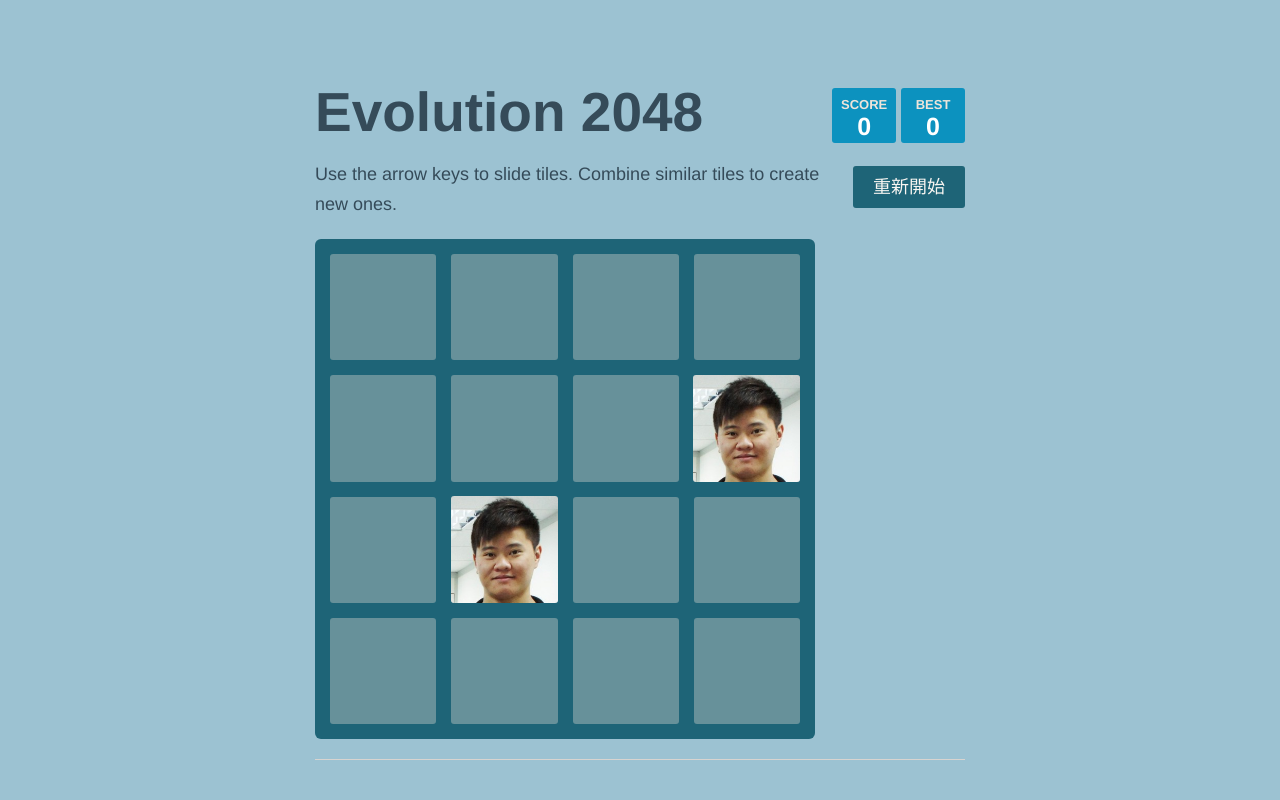
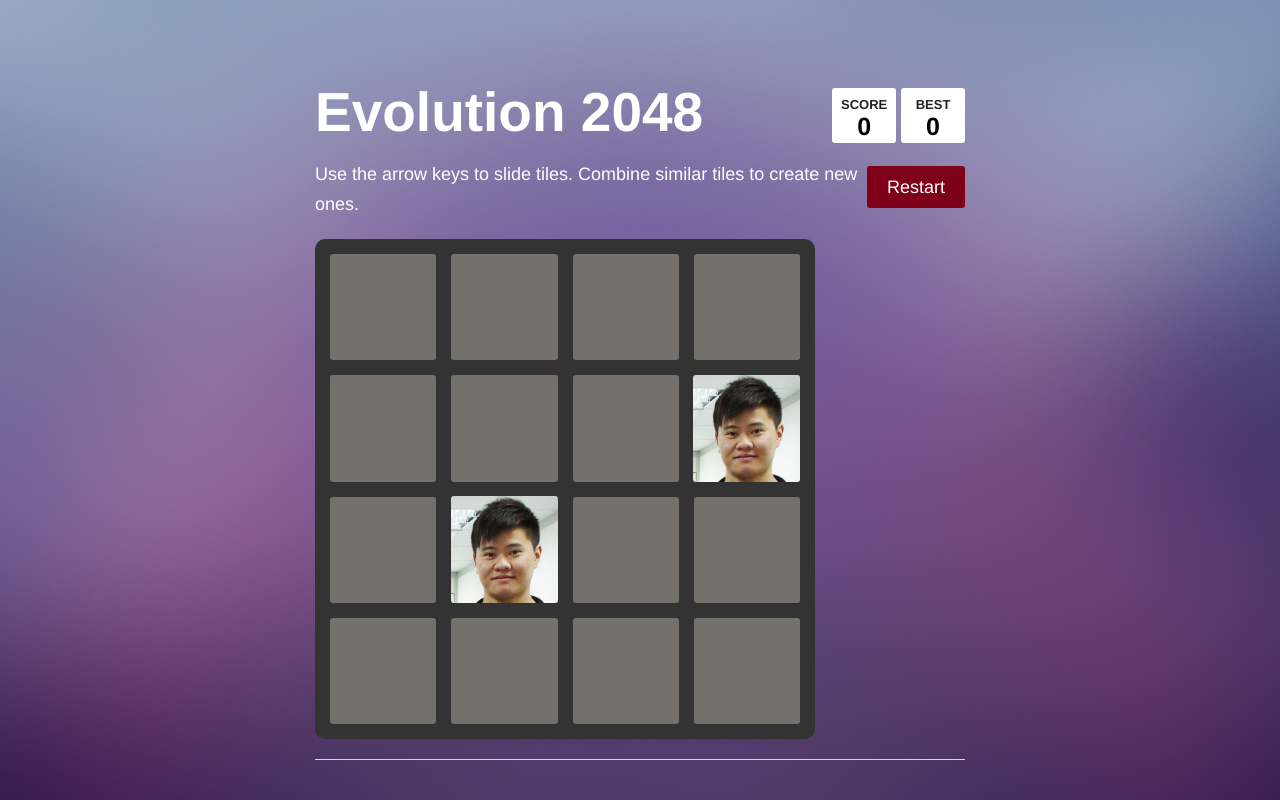
Before and after one commit to lawchunman/2048, a plain HTML site: page index.html in a window 1280 px wide. Shown: the top 800 px of the page. Drawn offline with Linux system fonts and the light colour scheme.

Commit message:
Fix the bug

```diff
--- a/index.html
+++ b/index.html
@@ -2,7 +2,7 @@
 <html lang="en" manifest="cache.appcache">
 <head>
   <meta charset="utf-8">
-  <title>Make and Play Udacity 2048</title>
+  <title>Evolution 2048</title>
 
   <link href="style/main.css" rel="stylesheet" type="text/css">
   <link href='http://fonts.googleapis.com/css?family=Source+Code+Pro:400,600,700' rel='stylesheet' type='text/css'>
@@ -34,7 +34,7 @@
 
     <div class="above-game">
       <p class="game-intro">
-      <a class="restart-button">重新開始</a>
+      <a class="restart-button">Restart</a>
       Use the arrow keys to slide  tiles. Combine similar tiles to create new ones.</p>
 
     </div>
@@ -46,9 +46,9 @@
       <div class="game-message">
         <p></p>
         <div class="lower">
-	        <a href="http://www.udacity.com/course/ud248"class="learn learn-low">Take the Class!</a>
+	        <a href="#" class="learn learn-low">Evolution fail!</a>
           <a class="retry-button">Play Again</a>
-          <div class="score-sharing"></div>
+
         </div>
       </div>
 
--- a/style/main.css
+++ b/style/main.css
@@ -3,8 +3,8 @@
 html, body {
   margin: 0;
   padding: 0;
-  background: #9cc2d2;
-  color: #354b59;
+  background: url(../tile-sets/evolution/bg.jpg) no-repeat center;
+  color: #ffffff;
   font-family: "Clear Sans", "Helvetica Neue", Arial, sans-serif;
   font-family: "Whitney SSm A","Whitney SSm B","Helvetica Neue",Helvetica,Arial,sans-serif;
   font-size: 18px; }
@@ -97,14 +97,14 @@ h1.title {
 .score-container, .best-container {
   position: relative;
   display: inline-block;
-  background: #0c92bf;
+  background: #fff;
   padding: 15px 25px;
   font-size: 25px;
   height: 25px;
   line-height: 47px;
   font-weight: bold;
   border-radius: 3px;
-  color: white;
+  color: #000;
   margin-top: 8px;
   text-align: center; }
   .score-container:after, .best-container:after {
@@ -116,7 +116,7 @@ h1.title {
     font-size: 13px;
     line-height: 13px;
     text-align: center;
-    color: #eee4da; }
+    color: #222; }
   .score-container .score-addition, .best-container .score-addition {
     position: absolute;
     right: 30px;
@@ -145,6 +145,7 @@ p {
   line-height: 1.65; }
 
 a {
+  color: blue;
   font-weight: medium;
   text-decoration: underline;
   cursor: pointer; }
@@ -210,8 +211,8 @@ hr {
   -ms-user-select: none;
   -ms-touch-action: none;
   touch-action: none;
-  background: #1e6477;
-  border-radius: 6px;
+  background: #333;
+  border-radius: 10px;
   width: 500px;
   height: 500px;
   -webkit-box-sizing: border-box;
@@ -410,7 +411,7 @@ hr {
     color: rgba(0,0,0,0);
     box-shadow: 0 0 30px 10px rgba(243, 215, 116, 0), inset 0 0 0 1px rgba(255, 255, 255, 0); }
   .tile.tile-4 .tile-inner {
-    background: url('../tile-sets/evolution/4.jpg');
+    background: url('../tile-sets/evolution/4.JPG');
     background-size: 100%;
     color: rgba(0,0,0,0);
     box-shadow: 0 0 30px 10px rgba(243, 215, 116, 0), inset 0 0 0 1px rgba(255, 255, 255, 0); }
@@ -982,11 +983,11 @@ a.learn:hover, a.keep-playing-button:hover, a.learn-low:hover {
 }
 .restart-button, a.retry-button {
   display: inline-block;
-  background: #1e6477;
+  background: #7F0019;
   border-radius: 3px;
   padding: 0 20px;
   text-decoration: none;
-  color: #f9f6f2;
+  color: #fff;
   line-height: 42px;
   cursor: pointer;
   display: block;
```
Also changed, not shown: tile-sets/evolution/bg.jpg (added).
